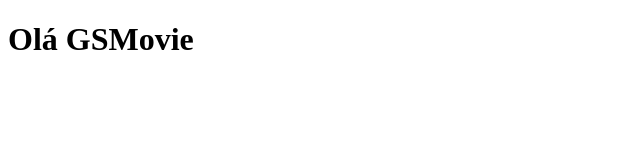
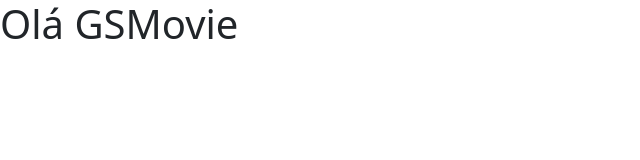
Before and after one commit to xMoonKnight/gsmovie, a plain HTML site: page index.html in a window 1280 px wide. Shown: the whole page, without its empty margins (0-640 px from the left). Drawn offline with nearby package versions, Linux system fonts and the light colour scheme.

Commit message:
Bootstrap

```diff
--- a/index.html
+++ b/index.html
@@ -5,6 +5,9 @@
     <meta http-equiv="X-UA-Compatible" content="IE=edge">
     <meta name="viewport" content="width=device-width, initial-scale=1.0">
     <title>GSMovie</title>
+
+
+    <link href="https://cdn.jsdelivr.net/npm/bootstrap@5.1.3/dist/css/bootstrap.min.css" rel="stylesheet" integrity="sha384-1BmE4kWBq78iYhFldvKuhfTAU6auU8tT94WrHftjDbrCEXSU1oBoqyl2QvZ6jIW3" crossorigin="anonymous">
 </head>
 <body>
     <h1>Olá GSMovie </h1>
```
